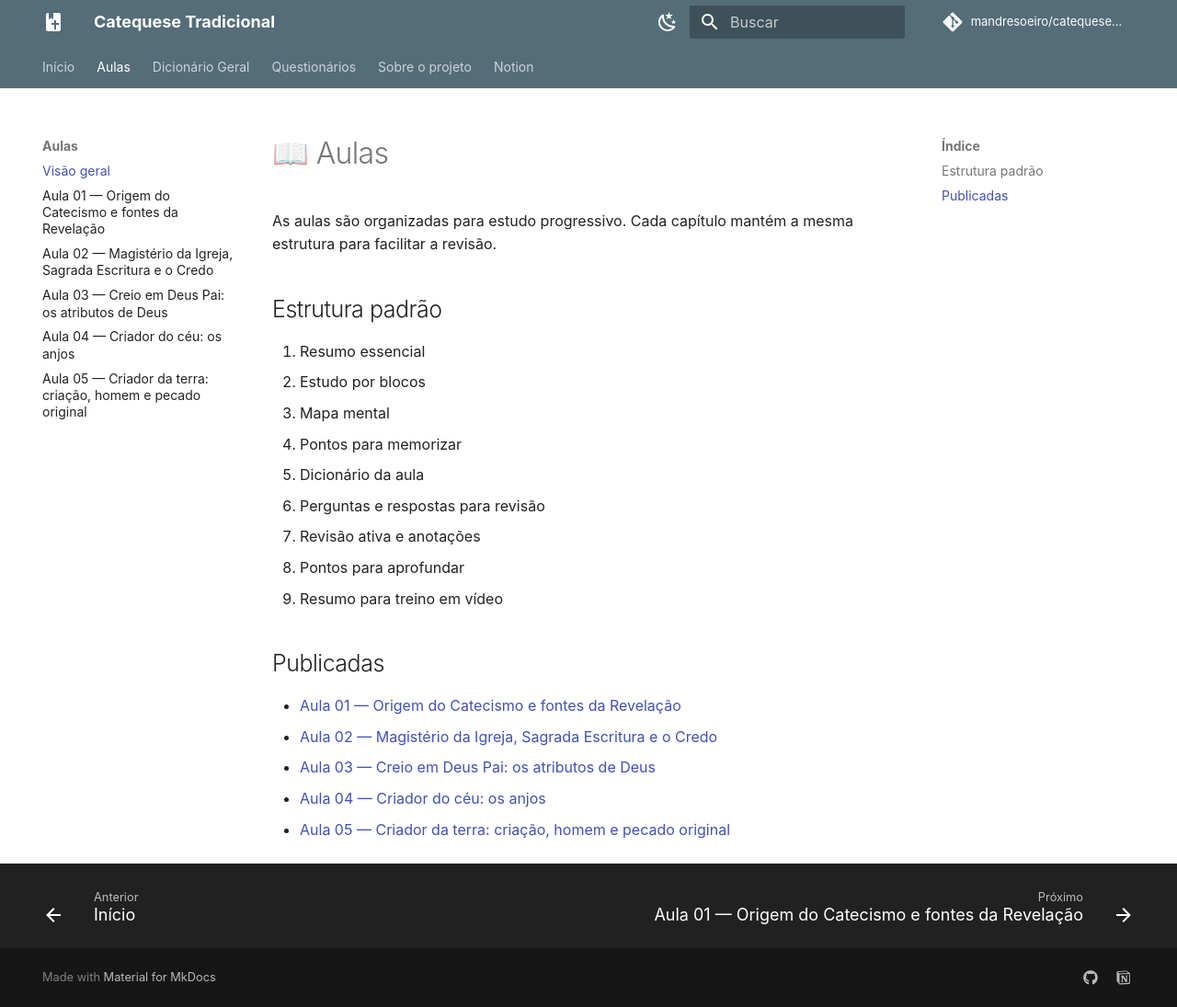
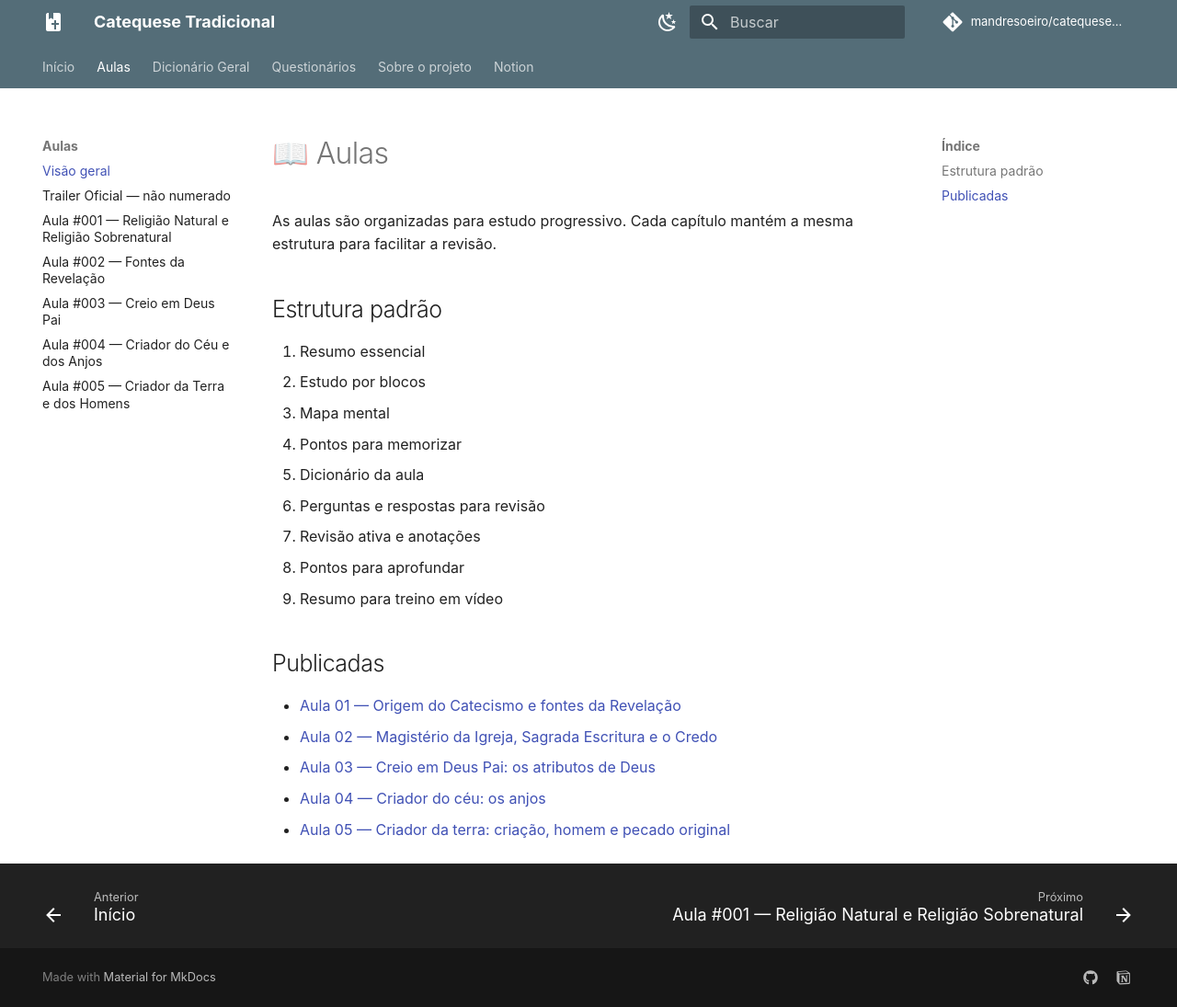
Before and after one commit to mandresoeiro/catequese-tradicional, an MkDocs documentation site: the page built from docs/aulas/index.md, in a window 1280 px wide and 1095 px high. Shown: the whole window at 92% size. Built offline with MkDocs 1.6.1 and Material for MkDocs 9.7.7, drawn with Linux system fonts in a browser that asks for light colours; comment, search, counter and statistics services are not loaded.

Commit message:
fix: corrige numeração oficial em mkdocs.yml

```diff
--- a/mkdocs.yml
+++ b/mkdocs.yml
@@ -40,18 +40,19 @@
   - Início: index.md
   - Aulas:
       - Visão geral: aulas/index.md
-      - "Aula 01 — Origem do Catecismo e fontes da Revelação": aulas/aula-01.md
-      - "Aula 02 — Magistério da Igreja, Sagrada Escritura e o Credo": aulas/aula-02.md
-      - "Aula 03 — Creio em Deus Pai: os atributos de Deus": aulas/aula-03.md
-      - "Aula 04 — Criador do céu: os anjos": aulas/aula-04.md
-      - "Aula 05 — Criador da terra: criação, homem e pecado original": aulas/aula-05.md
+      - Trailer Oficial — não numerado: aulas/trailer.md
+      - "Aula #001 — Religião Natural e Religião Sobrenatural": aulas/aula-01.md
+      - "Aula #002 — Fontes da Revelação": aulas/aula-02.md
+      - "Aula #003 — Creio em Deus Pai": aulas/aula-03.md
+      - "Aula #004 — Criador do Céu e dos Anjos": aulas/aula-04.md
+      - "Aula #005 — Criador da Terra e dos Homens": aulas/aula-05.md
   - Dicionário Geral: dicionario.md
   - Questionários:
-      - Aula 01: questionarios/aula-01.md
-      - Aula 02: questionarios/aula-02.md
-      - Aula 03: questionarios/aula-03.md
-      - Aula 04: questionarios/aula-04.md
-      - Aula 05: questionarios/aula-05.md
+      - Aula #001: questionarios/aula-01.md
+      - Aula #002: questionarios/aula-02.md
+      - Aula #003: questionarios/aula-03.md
+      - Aula #004: questionarios/aula-04.md
+      - Aula #005: questionarios/aula-05.md
   - Sobre o projeto: sobre.md
   - Notion: https://app.notion.com/p/3da3fd17d4d4804b8f1fd881fe445019
 
```
